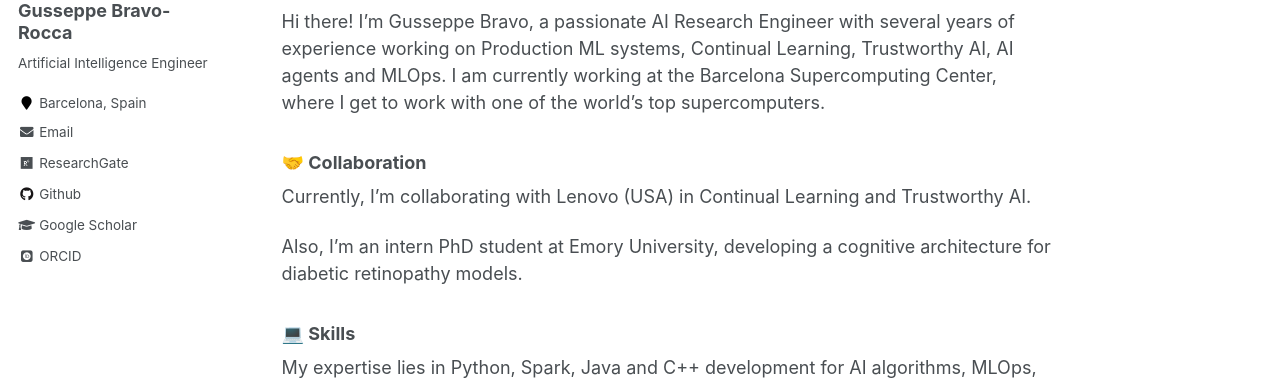
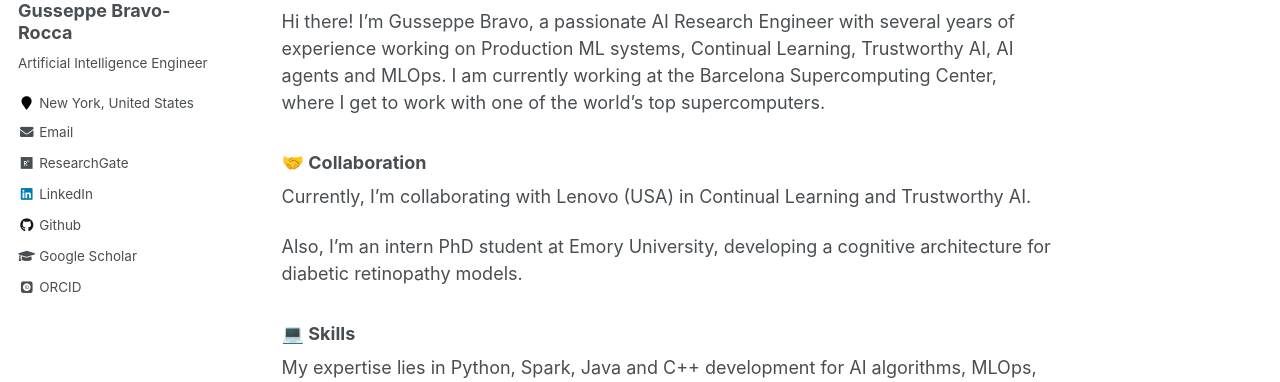
Before and after one commit to gusseppe/gusseppe.github.io, a Jekyll site: the page built from _pages/about.md, in a window 1280 px wide. Shown: the part 303-685 px from the top of the page. Built offline with Jekyll 4.4.1, drawn with Linux system fonts in a browser that asks for light colours; some web fonts are replaced; some of the changed lines change nothing that is shown.

Commit message:
Update _config.yml

```diff
--- a/_config.yml
+++ b/_config.yml
@@ -83,7 +83,7 @@ author:
   name             : "Gusseppe Bravo-Rocca"
   avatar           : "foto.jpeg"
   bio              : "Artificial Intelligence Engineer"
-  location         : "Barcelona, Spain"
+  location         : "New York, United States"
   employer         :
   pubmed           :
   googlescholar    : "https://scholar.google.com/citations?user=dN0nUcIAAAAJ&hl=es"
@@ -102,7 +102,7 @@ author:
   instagram        :
   impactstory      : #"https://profiles.impactstory.org/u/xxxx-xxxx-xxxx-xxxx"
   lastfm           :
-  linkedin         :
+  linkedin         : "https://www.linkedin.com/in/gusseppebravo/"
   orcid            : "https://orcid.org/0000-0001-6824-1124"
   pinterest        :
   soundcloud       :
@@ -210,14 +210,14 @@ defaults:
       layout: single
       author_profile: true
   # _teaching
-  - scope:
-      path: ""
-      type: teaching
-    values:
-      layout: single
-      author_profile: true
-      share: true
-      comments: true
+  # - scope:
+  #     path: ""
+  #     type: teaching
+  #   values:
+  #     layout: single
+  #     author_profile: true
+  #     share: true
+  #     comments: true
   # _publications
   - scope:
       path: ""
```
